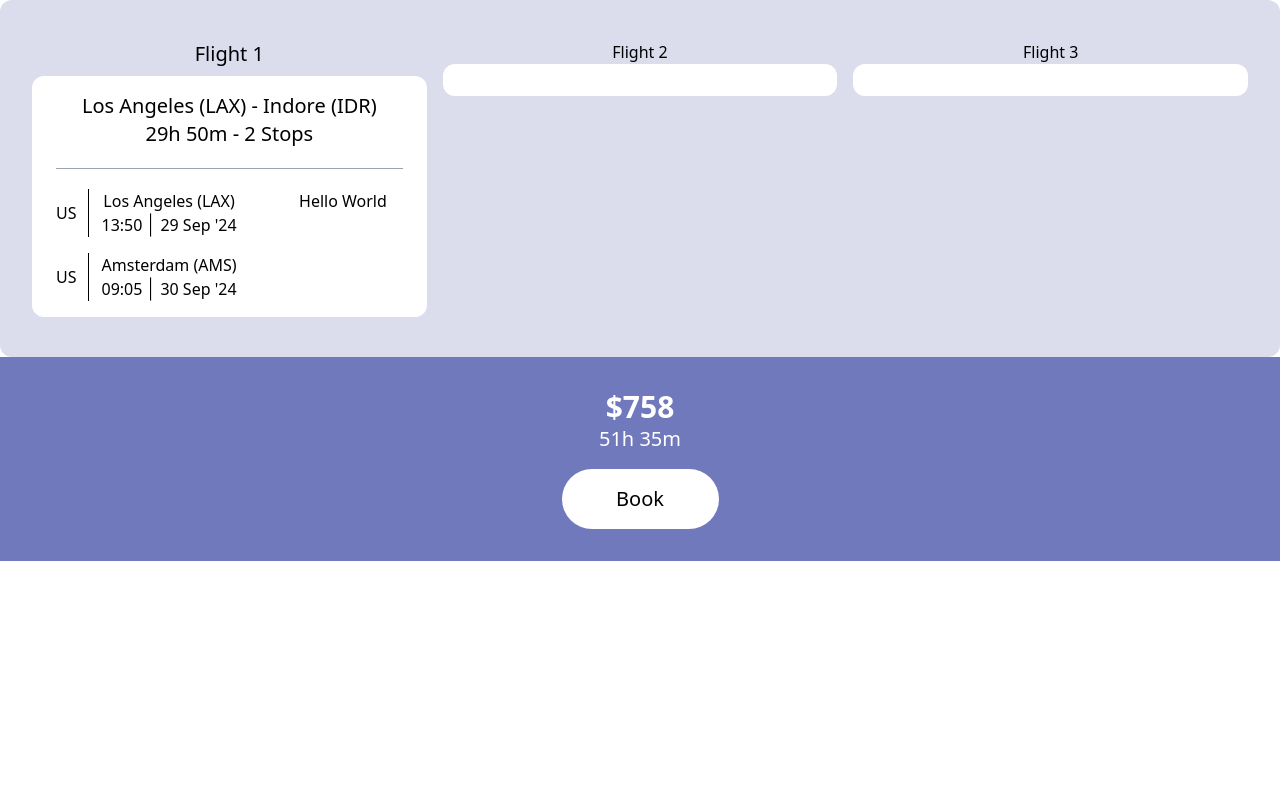
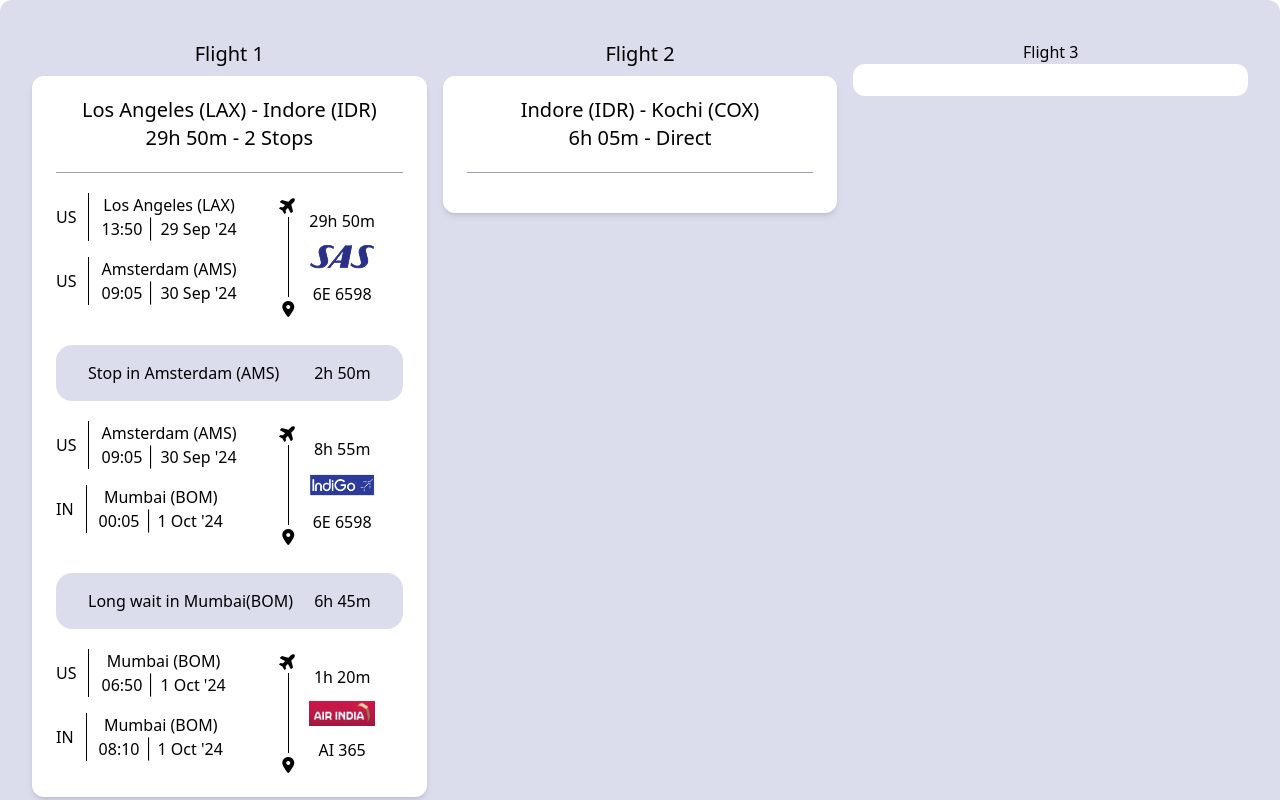
Before and after one commit to a-jaiswal-braininventory/WayPoint, a React (Vite) app: page /expanded-flight-card in a window 1280 px wide. Shown: the top 800 px of the page. Built offline with nearby package versions, Linux system fonts and the light colour scheme.

Commit message:
added flight-expandedcard

```diff
--- a/src/Components/ExpandedFlightCards/Flight1.jsx
+++ b/src/Components/ExpandedFlightCards/Flight1.jsx
@@ -1,10 +1,13 @@
 import React from "react";
+import sasFLight from "../../assets/images/sasFLight.png";
+import indigoImg from "../../assets/images/indigo.png";
+import AirIndia from "../../assets/images/AirIndia.png";
 
 function Flight1() {
   return (
     <div className="w-1/3 ">
       <h1 className="mb-2 text-xl">Flight 1</h1>
-      <div className="main-box bg-white rounded-xl px-2 py-4 font-normal">
+      <div className="main-box bg-white rounded-xl px-2 py-5 shadow-md ">
         <h1 className="text-xl font-normal">
           Los Angeles (LAX) - Indore (IDR)
         </h1>
@@ -35,8 +38,137 @@ function Flight1() {
               </h5>
             </div>
           </div>
-          <div className="flighDetails-Second-Part w-[40%]">Hello World</div>
+          <div className="flighDetails-Second-Part w-[40%] flex items-center ps-3 gap-3">
+            <div className="flight-icons flex flex-col items-center">
+              <p>
+                <i className="fa-solid fa-plane -rotate-45"></i>
+              </p>
+              <div className="borderLine md:w-[1px] md:h-[80px] bg-black text-center"></div>
+              <p>
+                <i className="fa-solid fa-location-dot"></i>
+              </p>
+            </div>
+            <div className="flight-timer">
+              <div>29h 50m</div>
+              <div className="w-[65.87px] h-[25px] my-3">
+                <img
+                  src={sasFLight}
+                  alt=""
+                  className="w-full h-full object-cover"
+                />
+              </div>
+              <div>6E 6598</div>
+            </div>
+          </div>
         </div>
+        <div className="StopDetails-1 bg-[#DBDDED] rounded-2xl mt-6 flex justify-between py-4 px-8 mx-4">
+          <h1>Stop in Amsterdam (AMS)</h1>
+          <h3>2h 50m </h3>
+        </div>
+        <div className="filghtDetailsAndImageCOntainer-2 flex w-full mt-5">
+          <div className="flightDetails-first-part w-[60%]">
+            <div className="from flex items-center ps-4">
+              <p>US</p>
+              <h5 className="grid justify-start border-s border-s-black ps-3 ml-3">
+                <span className="text-base">Amsterdam (AMS)</span>
+                <span>
+                  <span className="text-base">09:05</span>
+                  <span className="ms-2 me-2 border border-l-black"></span>
+                  <span className="text-base">30 Sep '24</span>
+                </span>
+              </h5>
+            </div>
+            <div className="to flex items-center mt-4 ps-4">
+              <p>IN</p>
+              <h5 className="grid justify-start border-s border-s-black ps-3 ml-3">
+                <span className="text-base">Mumbai (BOM)</span>
+                <span>
+                  <span className="text-base">00:05</span>
+                  <span className="ms-2 me-2 border border-l-black"></span>
+                  <span className="text-base">1 Oct '24</span>
+                </span>
+              </h5>
+            </div>
+          </div>
+          <div className="flighDetails-Second-Part w-[40%] flex gap-3 items-center ps-3">
+            <div className="flight-icons flex flex-col items-center">
+              <p>
+                <i className="fa-solid fa-plane -rotate-45"></i>
+              </p>
+              <div className="borderLine md:w-[1px] md:h-[80px] bg-black text-center"></div>
+              <p>
+                <i className="fa-solid fa-location-dot"></i>
+              </p>
+            </div>
+            <div className="flightTimer">
+              <div>8h 55m</div>
+              <div className="w-[65.87px] h-[25px] my-3">
+                <img
+                  src={indigoImg}
+                  alt=""
+                  className="w-full h-full object-cover"
+                />
+              </div>
+              <div>6E 6598</div>
+            </div>
+          </div>
+        </div>
+        <div className="StopDetails-2 bg-[#DBDDED] rounded-2xl mt-6 flex justify-between py-4 px-8 mx-4">
+          <h1>Long wait in Mumbai(BOM)</h1>
+          <h3>6h 45m </h3>
+        </div>
+        <div className="filghtDetailsAndImageCOntainer-3 flex w-full mt-5">
+          <div className="flightDetails-first-part w-[60%]">
+            <div className="from flex items-center ps-4">
+              <p>US</p>
+              <h5 className="grid justify-start border-s border-s-black ps-3 ml-3">
+                <span className="text-base">Mumbai (BOM)</span>
+                <span>
+                  <span className="text-base">06:50</span>
+                  <span className="ms-2 me-2 border border-l-black"></span>
+                  <span className="text-base">1 Oct '24</span>
+                </span>
+              </h5>
+            </div>
+            <div className="to flex items-center mt-4 ps-4">
+              <p>IN</p>
+              <h5 className="grid justify-start border-s border-s-black ps-3 ml-3">
+                <span className="text-base">Mumbai (BOM)</span>
+                <span>
+                  <span className="text-base">08:10</span>
+                  <span className="ms-2 me-2 border border-l-black"></span>
+                  <span className="text-base">1 Oct '24</span>
+                </span>
+              </h5>
+            </div>
+          </div>
+          <div className="flighDetails-Second-Part w-[40%] flex gap-3 items-center ps-3">
+            <div className="flight-icons flex flex-col items-center">
+              <p>
+                <i className="fa-solid fa-plane -rotate-45"></i>
+              </p>
+              <div className="borderLine md:w-[1px] md:h-[80px] bg-black text-center"></div>
+              <p>
+                <i className="fa-solid fa-location-dot"></i>
+              </p>
+            </div>
+            <div className="flightTimer">
+              <div>1h 20m</div>
+              <div className="w-[65.87px] h-[25px] my-3">
+                <img
+                  src={AirIndia}
+                  alt=""
+                  className="w-full h-full object-cover"
+                />
+              </div>
+              <div>AI 365</div>
+            </div>
+          </div>
+        </div>
+      </div>
+      <div className="Stay-details bg-white rounded-xl mt-6 py-3 shadow-md">
+        <h1 className="text-base">2 days stay in Indore</h1>
+        <h3 className="text-sm">1 Oct ‘24 to 3 Oct ‘24</h3>
       </div>
     </div>
   );
--- a/src/Components/ExpandedFlightCards/Flight2.jsx
+++ b/src/Components/ExpandedFlightCards/Flight2.jsx
@@ -1,12 +1,16 @@
-import React from 'react'
+import React from "react";
 
 function Flight2() {
   return (
     <div className="w-1/3 ">
-      <h1>Flight 2</h1>
-      <div className="main-box bg-white rounded-xl px-2 py-4"></div>
+      <h1 className="mb-2 text-xl">Flight 2</h1>
+      <div className="main-box bg-white rounded-xl px-2 py-5 shadow-md">
+        <h1 className="text-xl font-normal">Indore (IDR) - Kochi (COX)</h1>
+        <h3 className="text-xl font-normal">6h 05m - Direct</h3>
+        <hr className="mx-4 my-5 border-gray-400" />
+      </div>
     </div>
-  )
+  );
 }
 
-export default Flight2
+export default Flight2;
--- a/src/Components/RangeSlider/RangeSlider.jsx
+++ b/src/Components/RangeSlider/RangeSlider.jsx
@@ -32,9 +32,9 @@ const RangeSlider = () => {
   const fillColor = () => {
     const percent1 = (sliderOneVal / sliderMax) * 100;
     const percent2 = (sliderTwoVal / sliderMax) * 100;
-    if (sliderTrackRef.current) {
-      sliderTrackRef.current.style.background = `rgb(107, 113, 178)`;
-    }
+     if (sliderTrackRef.current) {
+    sliderTrackRef.current.style.background = `linear-gradient(to right, #dadae5 ${percent1}%, rgb(107, 113, 178) ${percent1}%, rgb(107, 113, 178) ${percent2}%, #dadae5 ${percent2}%)`;
+  }
   };
 
   return (
--- a/src/Components/WhereToTravel/WhereToTravelManualSearchDefault.jsx
+++ b/src/Components/WhereToTravel/WhereToTravelManualSearchDefault.jsx
@@ -7,10 +7,10 @@ function WhereToTravelManualSearchDefault() {
         <div className="outerBox w-full bg-[#DBDDED] p-8 mt-7 rounded-2xl shadow-md">
           <div className="flex gap-5 ">
             <div className="left-Box w-2/3">
-              <span className="text-left block mb-4 p-4 text-xl">
+              <span className="text-left block mb-8 p-4 text-xl">
                 Where would you like to travel?
               </span>
-              <div className="left-bottom-box flex mt-4 gap-4">
+              <div className="left-bottom-box flex gap-4">
                 <div className="bg-white py-4 px-8 rounded-[30px] w-1/2 flex items-center">
                   <label htmlFor="travelfrom" className="text-left">
                     From
@@ -46,7 +46,7 @@ function WhereToTravelManualSearchDefault() {
                 </div>
               </div>
             </div>
-            <div className="right-Box w-1/3 flex flex-col gap-[14px]">
+            <div className="right-Box w-1/3">
               <div className="bg-white py-4 px-8 rounded-[30px] w-full flex items-center justify-between">
                 <label htmlFor="travelersno" className="text-left">
                   No. of Travellers
@@ -62,14 +62,20 @@ function WhereToTravelManualSearchDefault() {
                   <i className="fa-solid fa-caret-down text-2xl"></i>
                 </div>
               </div>
-              <div className="bg-white py-4 px-8 rounded-[30px] w-full flex justify-between items-center">
-                <label htmlFor="travelersno" className="text-left">
+              <div className="bg-white py-4 px-8 rounded-[30px] w-full flex justify-between items-center mt-7">
+                <label htmlFor="traveldate" className="text-left">
                   Depart
                 </label>
-                <input
-                  type="date"
-                  className="w-full appearance-none outline-none px-2 text-[#636C72] pl-5 text-lg"
-                />
+                <select
+                  name=""
+                  id="traveldate"
+                  className="w-1/2 appearance-none outline-none px-2 text-[#636C72] pl-5 text-base"
+                >
+                  <option value="">DD/MM/YYYY</option>
+                </select>
+                <div className="dropBTN cursor-pointer">
+                  <i className="fa-solid fa-caret-down text-2xl"></i>
+                </div>
               </div>
             </div>
           </div>
```
Also changed, not shown: src/Components/WhereToTravel/WhereToTravelManualSearchMultiCity.jsx (+22 -8 lines), src/assets/images/AirIndia.png (added), src/assets/images/sasFLight.png (added).
